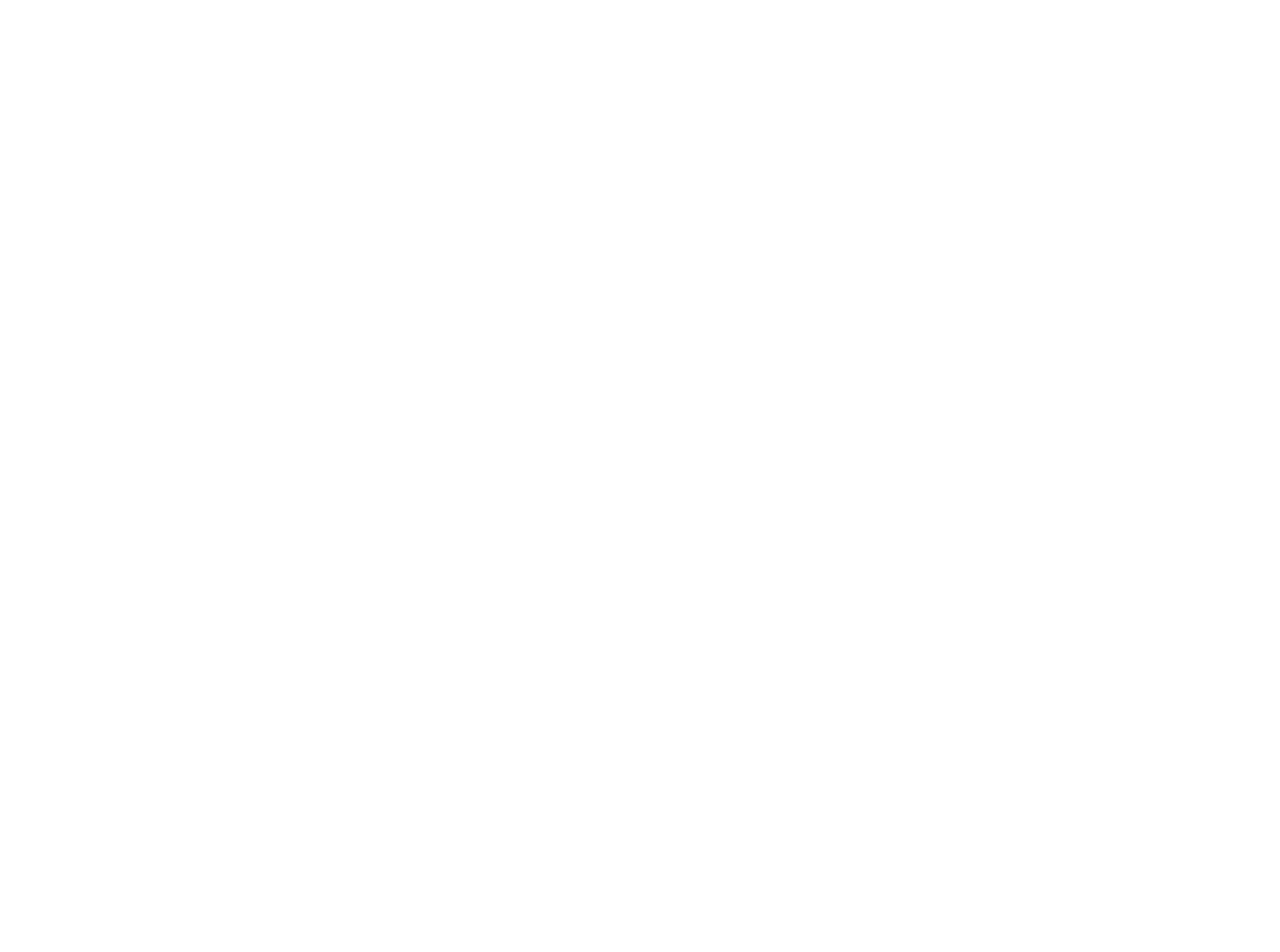
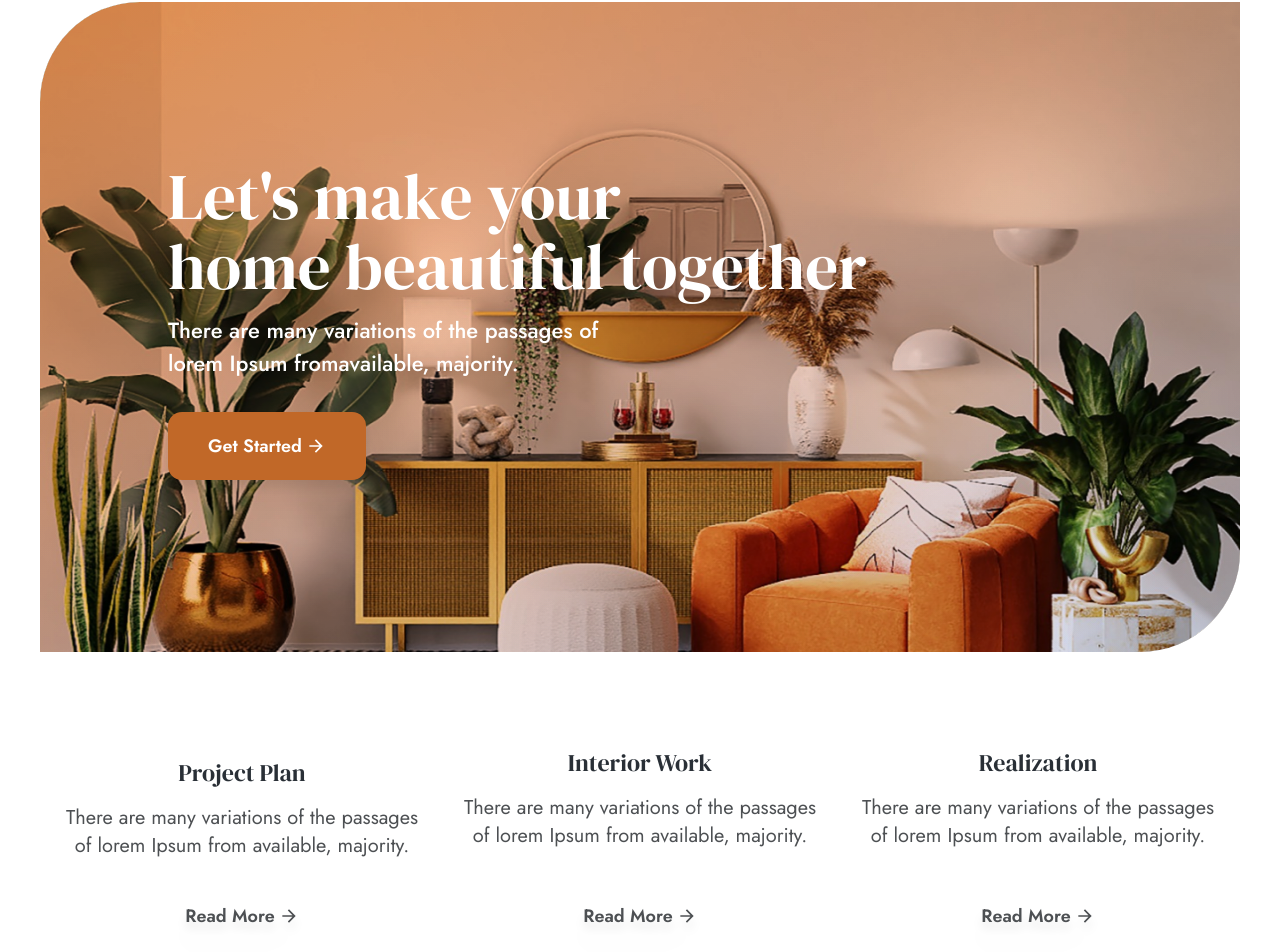
Before and after one commit to Electra51/story-home, a React (Vite) app: page / in a window 1280 px wide. Shown: the part 195-1147 px from the top of the page. Before the commit the page ends 800 px from the top, so only its background shows below. Built offline with nearby package versions, Linux system fonts and the light colour scheme.

Commit message:
banner and featured part added

```diff
--- /dev/null
+++ b/src/pages/HomePage/Banner/Banner.jsx
@@ -0,0 +1,31 @@
+import React from "react";
+import heroBanner from "../../../assets/heroBanner.png";
+import { MdArrowBack, MdArrowForward } from "react-icons/md";
+const Banner = () => {
+  return (
+    <div className="max-w-[1200px] mx-auto mt-[70px] text-white">
+      <div className="h-[650px] w-[1200px] relative rounded-tl-[100px] rounded-br-[100px] bg-gradient-to-tl from-gray-500 to-[#895531]">
+        <img
+          src={heroBanner}
+          alt=""
+          className="h-full w-full object-fill rounded-tl-[100px] rounded-br-[100px] absolute mix-blend-overlay"
+        />
+        <div className="absolute top-40 left-32">
+          <h1 className="text-[65px] font-normal leading-[70px] w-[700px]">
+            Let's make your <br /> home beautiful together
+          </h1>
+          <p className="text-[22px] font-medium w-[447px] mt-3">
+            There are many variations of the passages of lorem Ipsum
+            fromavailable, majority.
+          </p>
+          <button className="rounded-[14px] px-[40px] lg:px-[40px] py-[20px] lg:py-[20px] flex justify-center items-center gap-1 bg-[#C16828] text-white hover:bg-[#d6763e] hover:text-white mt-8 text-xl mx-auto lg:mx-0 drop-shadow-xl">
+            <p className="text-[18px] font-semibold">Get Started</p>{" "}
+            <MdArrowForward />
+          </button>
+        </div>
+      </div>
+    </div>
+  );
+};
+
+export default Banner;
--- /dev/null
+++ b/src/pages/HomePage/FeaturedServices/FeaturedServicePart.jsx
@@ -0,0 +1,44 @@
+import React from "react";
+import { MdArrowForward } from "react-icons/md";
+
+const FeaturedServicePart = () => {
+  return (
+    <div className="my-[95px] mx-auto max-w-[1150px] grid grid-cols-1 md:grid-cols-3 lg:grid-cols-3 justify-items-center items-center gap-11">
+      <div className="text-center">
+        <h1 className="text-2xl">Project Plan</h1>
+        <p className="text-xl text-[#4D5053] mt-[15px]">
+          There are many variations of the passages of lorem Ipsum from
+          available, majority.
+        </p>
+        <button className="rounded-[10px] py-[20px] lg:py-[10px] lg:px-[20px] flex justify-center items-center gap-1 text-[#4D5053] hover:bg-[#d6763e] hover:text-white mt-8 text-xl mx-auto drop-shadow-xl">
+          <p className="text-[18px] font-semibold">Read More</p>{" "}
+          <MdArrowForward />
+        </button>
+      </div>
+      <div className="text-center">
+        <h1 className="text-2xl">Interior Work</h1>
+        <p className="text-xl text-[#4D5053] mt-[15px]">
+          There are many variations of the passages of lorem Ipsum from
+          available, majority.
+        </p>
+        <button className="rounded-[10px] py-[20px] lg:py-[20px] lg:px-[20px] flex justify-center items-center gap-1 text-[#4D5053] hover:bg-[#d6763e] hover:text-white mt-8 text-xl mx-auto drop-shadow-xl">
+          <p className="text-[18px] font-semibold">Read More</p>{" "}
+          <MdArrowForward />
+        </button>
+      </div>
+      <div className="text-center">
+        <h1 className="text-2xl">Realization</h1>
+        <p className="text-xl text-[#4D5053] mt-[15px]">
+          There are many variations of the passages of lorem Ipsum from
+          available, majority.
+        </p>
+        <button className="rounded-[10px] py-[20px] lg:py-[20px] lg:px-[20px] flex justify-center items-center gap-1 text-[#4D5053] hover:bg-[#d6763e] hover:text-white mt-8 text-xl mx-auto drop-shadow-xl">
+          <p className="text-[18px] font-semibold">Read More</p>{" "}
+          <MdArrowForward />
+        </button>
+      </div>
+    </div>
+  );
+};
+
+export default FeaturedServicePart;
--- a/src/pages/HomePage/Home.jsx
+++ b/src/pages/HomePage/Home.jsx
@@ -1,7 +1,14 @@
 import React from "react";
+import Banner from "./Banner/Banner";
+import FeaturedServicePart from "./FeaturedServices/FeaturedServicePart";
 
 const Home = () => {
-  return <div>home</div>;
+  return (
+    <>
+      <Banner />
+      <FeaturedServicePart />
+    </>
+  );
 };
 
 export default Home;
```
Also changed, not shown: src/assets/heroBanner.png (added).
